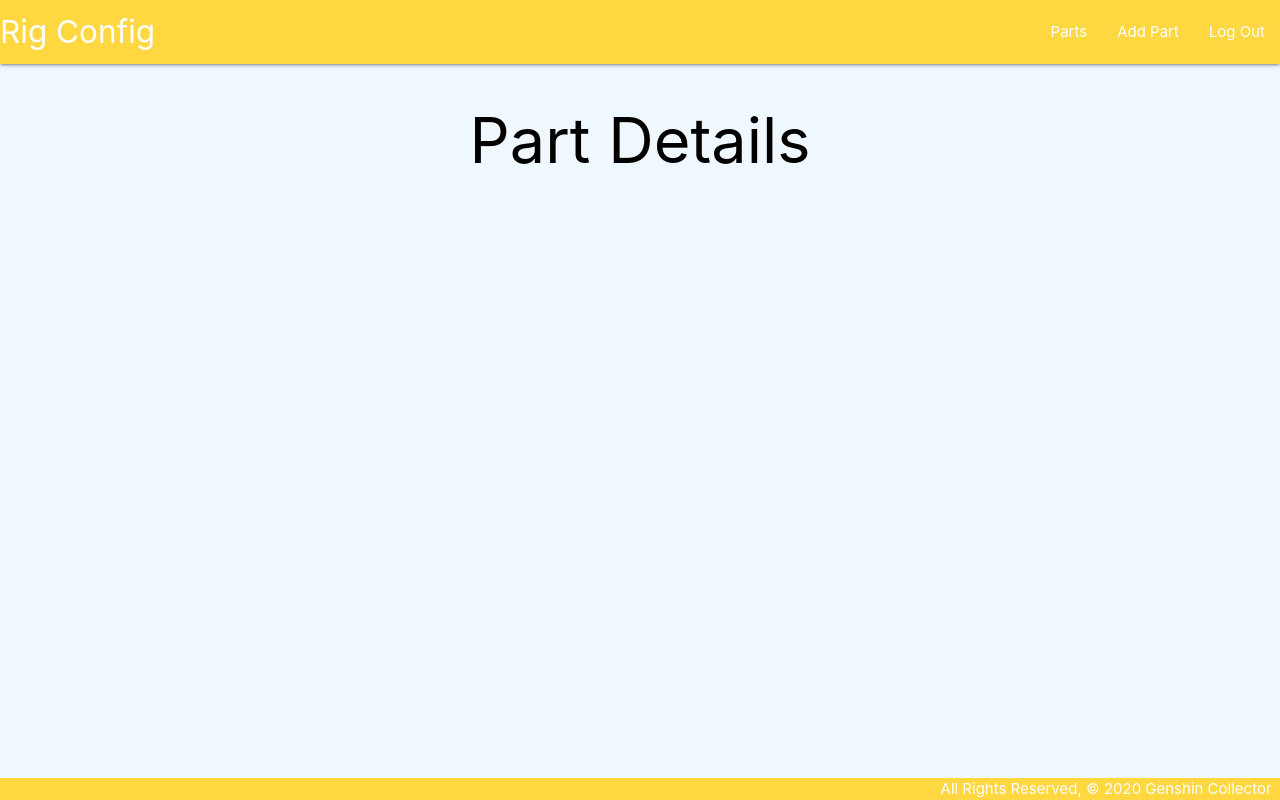
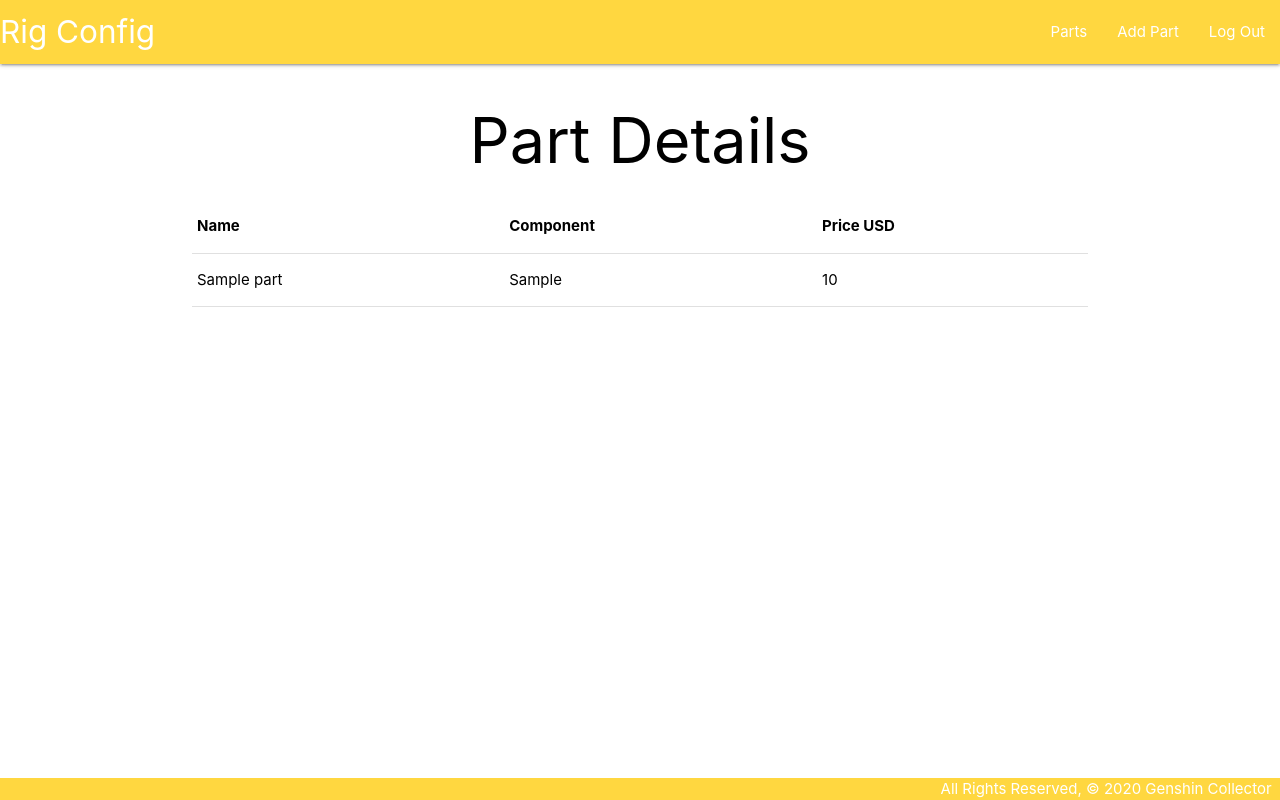
Before and after one commit to goodrichbrett/RigConfig, a Django app: page /parts/1/ in a window 1280 px wide. Run offline with Django 3.2, Linux system fonts and the light colour scheme; a user stored in the database is signed in; tables that the repository leaves empty hold one stand-in row (values such as "Sample post"); some web fonts are replaced.

Commit message:
change style rendering

```diff
--- a/main_app/static/css/style.css
+++ b/main_app/static/css/style.css
@@ -2,7 +2,6 @@ body {
 	display: flex;
 	min-height: 100vh;
 	flex-direction: column;
-	background-color: aliceblue;
 	color: black;
 }
 
--- a/main_app/templates/base.html
+++ b/main_app/templates/base.html
@@ -19,6 +19,11 @@
 			type="text/css"
 			href="{% static 'css/style.css' %}"
 		/>
+		<style>
+			nav {
+				color: 'black';
+			}
+		</style>
 		<script src="https://cdnjs.cloudflare.com/ajax/libs/materialize/1.0.0/js/materialize.min.js"></script>
 	</head>
 	<body>
@@ -28,8 +33,8 @@
 					<a href="#" class="brand-logo left">Rig Config</a>
 					<ul class="right">
 						<li><a href="{% url 'index' %}">Parts</a></li>
+						{% if user.is_authenticated %}
 						<li><a href="{% url 'parts_create' %}">Add Part</a></li>
-						{% if user.is_authenticated %}
 						<li><a href="{% url 'logout' %}">Log Out</a></li>
 						{% else %}
 						<li><a href="{% url 'login' %}">Log In</a></li>
--- a/main_app/templates/parts/detail.html
+++ b/main_app/templates/parts/detail.html
@@ -2,4 +2,21 @@
 
 <h1>Part Details</h1>
 
+<table class="table">
+	<thead>
+		<tr>
+			<th scope="col">Name</th>
+			<th scope="col">Component</th>
+			<th scope="col">Price USD</th>
+		</tr>
+	</thead>
+	<tbody>
+		<tr>
+			<td>{{part.name}}</td>
+			<td>{{part.component}}</td>
+			<td>{{part.price}}</td>
+		</tr>
+	</tbody>
+</table>
+
 {% endblock %}
```
Also changed, not shown: main_app/templates/parts/index.html (+21 -12 lines).
